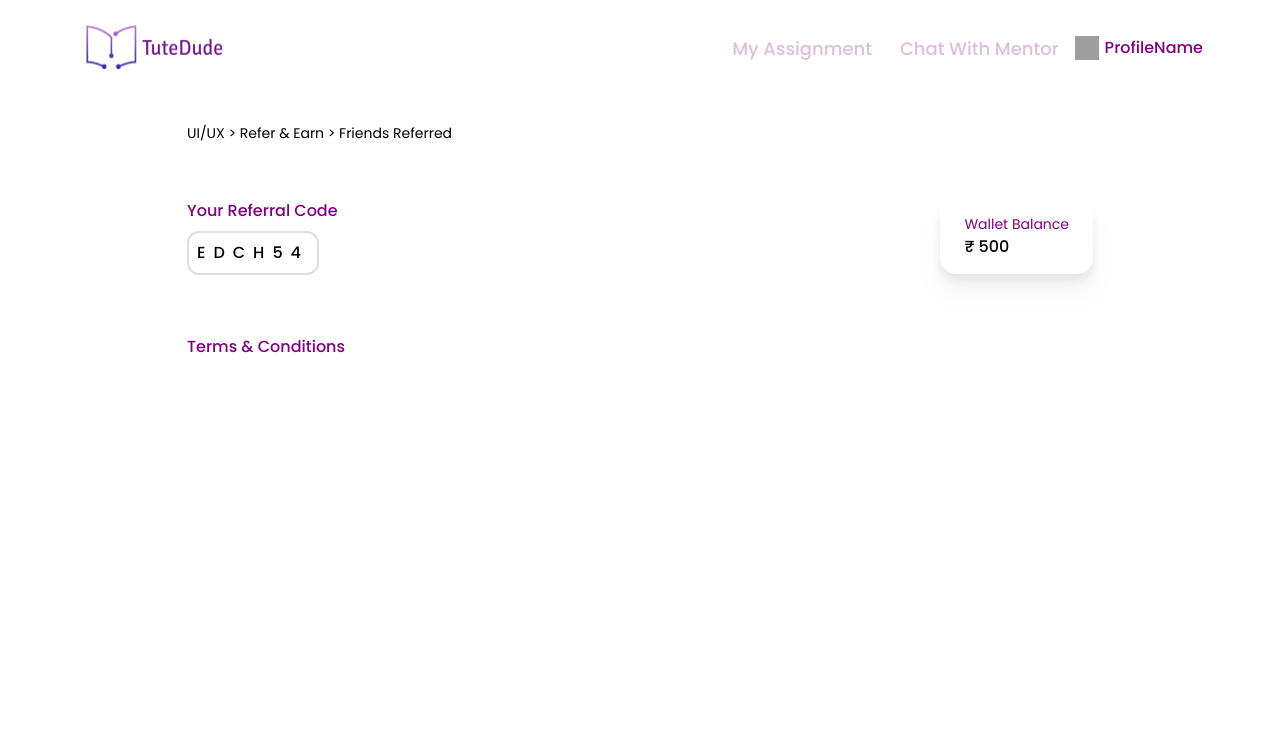
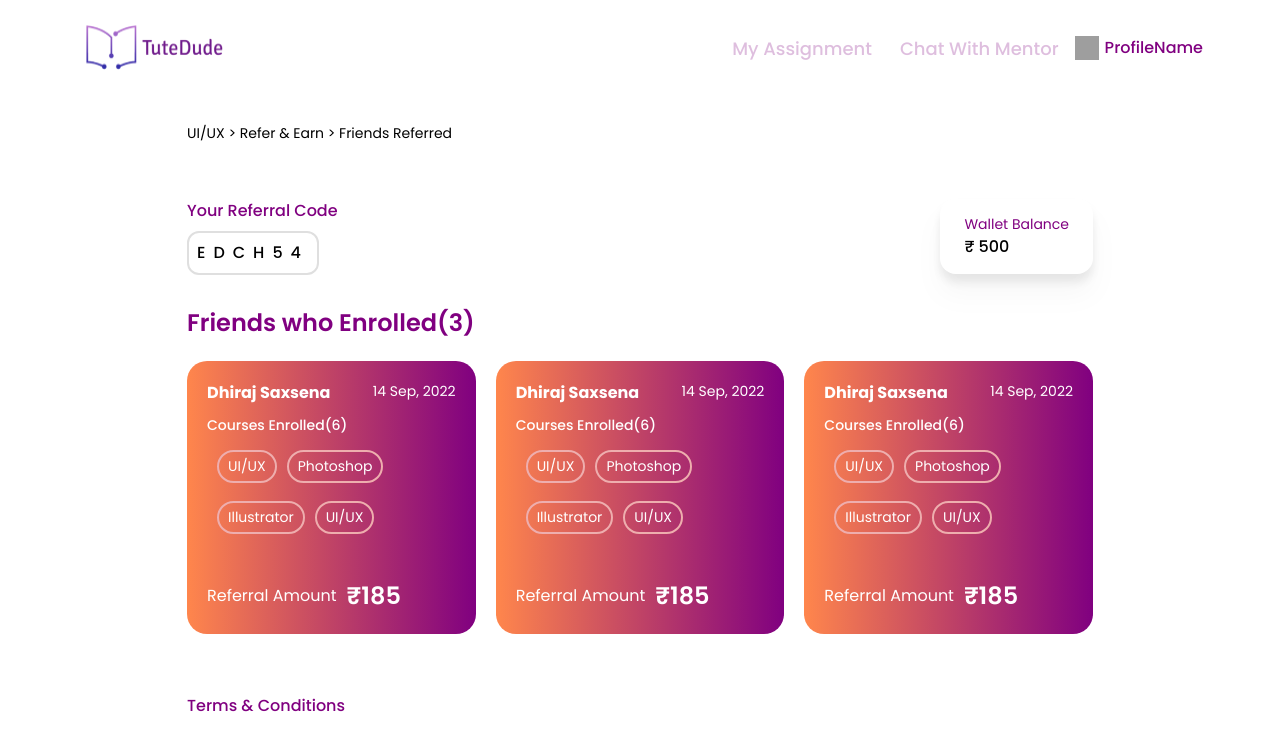
Before and after one commit to zoharkiks/tutedude, a React (Vite) app: page /friends-referred in a window 1280 px wide. Shown: the top 750 px of the page. Built offline with nearby package versions, Linux system fonts and the light colour scheme; grey boxes are pictures that could not be loaded.

Commit message:
Add enrolled card

```diff
--- a/package.json
+++ b/package.json
@@ -19,6 +19,7 @@
     "@vitejs/plugin-react": "^2.2.0",
     "autoprefixer": "^10.4.13",
     "postcss": "^8.4.19",
+    "tailwind-scrollbar": "^2.0.1",
     "tailwindcss": "^3.2.4",
     "vite": "^3.2.3"
   }
--- /dev/null
+++ b/src/components/EnrolledCard.jsx
@@ -0,0 +1,64 @@
+import React from "react";
+
+const EnrolledCard = () => {
+  return (
+    <div className="bg-gradient-to-l from-[#800080] to-[#FF864C] rounded-[20px] text-white p-5">
+      <div className="flex justify-between">
+        <h2 className="text-heading4 font-bold">Dhiraj Saxsena</h2>
+        <h2 className="text-heading5">14 Sep, 2022</h2>
+      </div>
+
+      <h2 className="text-heading5 font-medium mt-[10px] ">
+        Courses Enrolled(6)
+      </h2>
+
+      <div className="flex flex-wrap  mt-[14px] overflow-auto gap-y-[18px] mr-[20px] pr-[49px] scrollbar-thumb-beige scrollbar-thumb-rounded-full scrollbar-thin  h-24">
+        {/* Course Name */}
+        <div className="flex w-max justify-center items-center ml-[10px] border-2 border-beige rounded-full py-1 px-[9px]  ">
+          <span className="text-heading5 ">UI/UX</span>
+        </div>
+
+        <div className="flex w-max justify-center items-center ml-[10px] border-2 border-beige rounded-full py-1 px-[9px]  ">
+          <span className="text-heading5 ">Photoshop</span>
+        </div>
+
+        <div className="flex w-max justify-center items-center ml-[10px] border-2 border-beige rounded-full py-1 px-[9px]  ">
+          <span className="text-heading5 ">Illustrator</span>
+        </div>
+
+        <div className="flex w-max justify-center items-center ml-[10px] border-2 border-beige rounded-full py-1 px-[9px]  ">
+          <span className="text-heading5 ">UI/UX</span>
+        </div>
+
+        <div className="flex w-max justify-center items-center ml-[10px] border-2 border-beige rounded-full py-1 px-[9px]  ">
+          <span className="text-heading5 ">UI/UX</span>
+        </div>
+
+        <div className="flex w-max justify-center items-center ml-[10px] border-2 border-beige rounded-full py-1 px-[9px]  ">
+          <span className="text-heading5 ">UI/UX</span>
+        </div>
+
+        <div className="flex w-max justify-center items-center ml-[10px] border-2 border-beige rounded-full py-1 px-[9px]  ">
+          <span className="text-heading5 ">UI/UX</span>
+        </div>
+
+        <div className="flex w-max justify-center items-center ml-[10px] border-2 border-beige rounded-full py-1 px-[9px]  ">
+          <span className="text-heading5 ">UI/UX</span>
+        </div>
+
+        <div className="flex w-max justify-center items-center ml-[10px] border-2 border-beige rounded-full py-1 px-[9px]  ">
+          <span className="text-heading5 ">UI/UX</span>
+        </div>
+      </div>
+
+      <div className="flex  items-center mt-8">
+        <h2 className="text-heading4 font-normal mr-[10px]">
+          Referral Amount{" "}
+        </h2>
+        <h2 className="text-heading2">₹185</h2>
+      </div>
+    </div>
+  );
+};
+
+export default EnrolledCard;
--- a/src/components/index.js
+++ b/src/components/index.js
@@ -5,6 +5,7 @@ import ReferralCode from "./ReferralCode";
 import Info from "./Info";
 import WalletBalance from "./WalletBalance";
 import Footer from "./Footer";
+import EnrolledCard from "./EnrolledCard";
 
 
-export { Navbar,WalletInfo ,Button,ReferralCode,Info,Footer,WalletBalance};
+export { Navbar,WalletInfo ,Button,ReferralCode,Info,Footer,WalletBalance,EnrolledCard};
--- a/src/routes/FriendsReferred.jsx
+++ b/src/routes/FriendsReferred.jsx
@@ -1,9 +1,18 @@
-import React from "react";
-import { Link } from "react-router-dom";
-import { Footer, Navbar, ReferralCode, WalletBalance } from "../components";
+import React, { useEffect } from "react";
+import { Link,useLocation } from "react-router-dom";
+import { EnrolledCard, Footer, Navbar, ReferralCode, WalletBalance } from "../components";
 
 const FriendsReferred = () => {
+
+  const { pathname } = useLocation();
+  useEffect(() => {
+    window.scrollTo(0, 0);
+  }, [pathname]);
+
+
   return (
+
+
     <div className="font-poppins">
       {/* Navbar */}
       <Navbar />
@@ -18,6 +27,19 @@ const FriendsReferred = () => {
         <ReferralCode />
         <WalletBalance />
       </section>
+
+      <section className="px-[34px] pt-[30px] flex flex-col justify-between xl:px-[187px]">
+
+
+        <h1 className="text-purple  text-heading2 mb-5">Friends who Enrolled(3)</h1>
+
+        <div className="flex flex-col space-y-5 xl:flex-row xl:space-y-0 xl:space-x-5 xl:overflow-auto   ">
+        <EnrolledCard />
+        <EnrolledCard />
+        <EnrolledCard />
+</div>
+
+      </section>
       {/* Footer */}
 
       <Footer />
--- a/tailwind.config.cjs
+++ b/tailwind.config.cjs
@@ -27,5 +27,11 @@ module.exports = {
 
     },
   },
-  plugins: [],
+  plugins: [
+
+    require('tailwind-scrollbar')
+  ],
+  variants: {
+    scrollbar: ['rounded']
+}
 };
```
Also changed, not shown: 1 other file (tests, documents, lock files or other folders).
